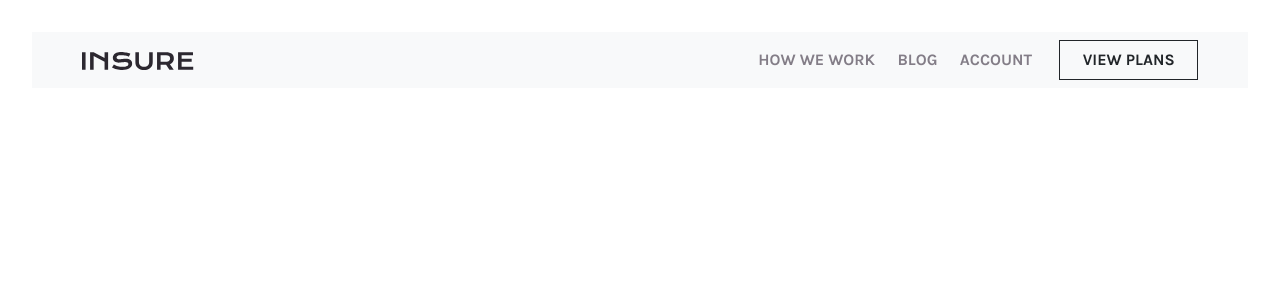
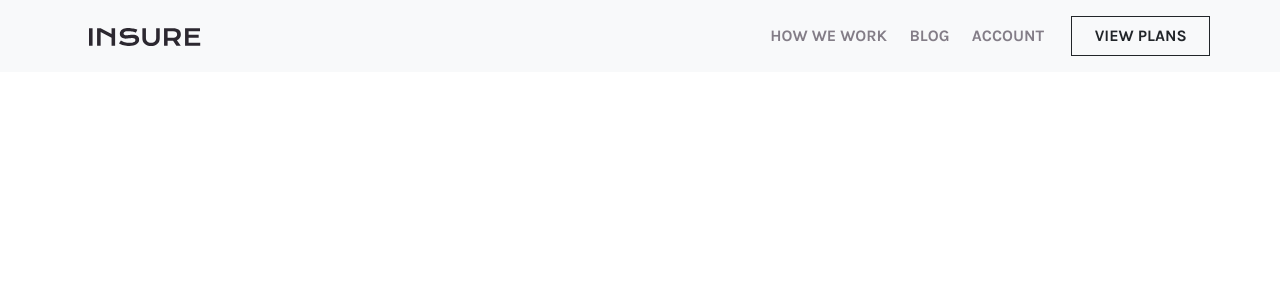
Before and after one commit to Sithu-Aung-Khant/insure-landing-page, a React (Vite) app: page / in a window 1280 px wide. Shown: the top 300 px of the page. Built offline with nearby package versions, Linux system fonts and the light colour scheme; the HTML template or start-up script is replaced by a standard one.

Commit message:
Build: Nav Bar Completed

```diff
--- a/src/App.css
+++ b/src/App.css
@@ -3,7 +3,7 @@
 #root {
   max-width: 1280px;
   margin: 0 auto;
-  padding: 2rem;
+  padding: 0;
   text-align: center;
 }
 
--- a/src/components/header/Header.jsx
+++ b/src/components/header/Header.jsx
@@ -16,7 +16,10 @@ const Header = () => {
 
   return (
     <div>
-      <Navbar expand="lg" className="bg-body-tertiary">
+      <Navbar
+        expand="lg"
+        className={`bg-body-tertiary ${isNavCollapsed ? 'collapsed' : ''}`}
+      >
         <Container>
           <Navbar.Brand href="#home">
             <img src="./images/logo.svg" alt="company logo" />
--- a/src/components/header/header.css
+++ b/src/components/header/header.css
@@ -1,3 +1,18 @@
+.container {
+  padding: 0;
+}
+
+.container .navbar-brand {
+  margin: 1rem 1.2rem;
+}
+
+.container .navbar-toggler {
+  margin: 1rem 1.2rem;
+}
+
+.bg-body-tertiary {
+  padding: 0;
+}
 .btn {
   border-radius: 0;
   padding: 0 1.4rem;
@@ -12,29 +27,42 @@
   margin: 0 0.2rem;
 }
 
-/* .dropdown-background {
-  background-image: url('./images/bg-pattern-mobile-nav.svg');
-  background-size: cover;
-  background-color: var(--neutral--dark-violet);
-} */
-
 .collapsed-navbar {
-  background-image: url('./images/bg-pattern-mobile-nav.svg');
-  background-color: var(--neutral--dark-violet);
-  /* height: 300px; */
-  background-position: 5%;
 }
 
-.collapsed-navbar .btn {
-  color: white;
-  border: 2px solid white;
-  margin-left: 0;
-}
-
-/* Your custom CSS file or style block */
 .navbar-toggler {
   --bs-navbar-toggler-focus-width: 0;
   padding: 0.2rem;
   border-radius: 0;
   border: 1.5px solid var(--neutral--dark-violet);
 }
+
+.navbar-collapse.collapse.show {
+  background: url('../../../public/images/bg-pattern-mobile-nav.svg') no-repeat
+    bottom;
+  background-color: var(--neutral--dark-violet);
+  background-size: contain;
+  height: 100vh;
+}
+
+.navbar-collapse.collapse.show .btn {
+  color: white;
+  border: 2px solid white;
+  margin-left: 0;
+  margin-top: 1rem;
+  padding: 0.4rem;
+  font-weight: 500;
+  font-size: 20px;
+}
+
+.navbar-collapse.collapse.show .nav-links.nav-link {
+  color: white;
+  padding: 0.5rem 0;
+  font-weight: 500;
+  font-size: 20px;
+}
+
+.navbar-collapse.collapse.show .ms-auto.navbar-nav {
+  /* background-color: red; */
+  padding: 1.8rem;
+}
```
